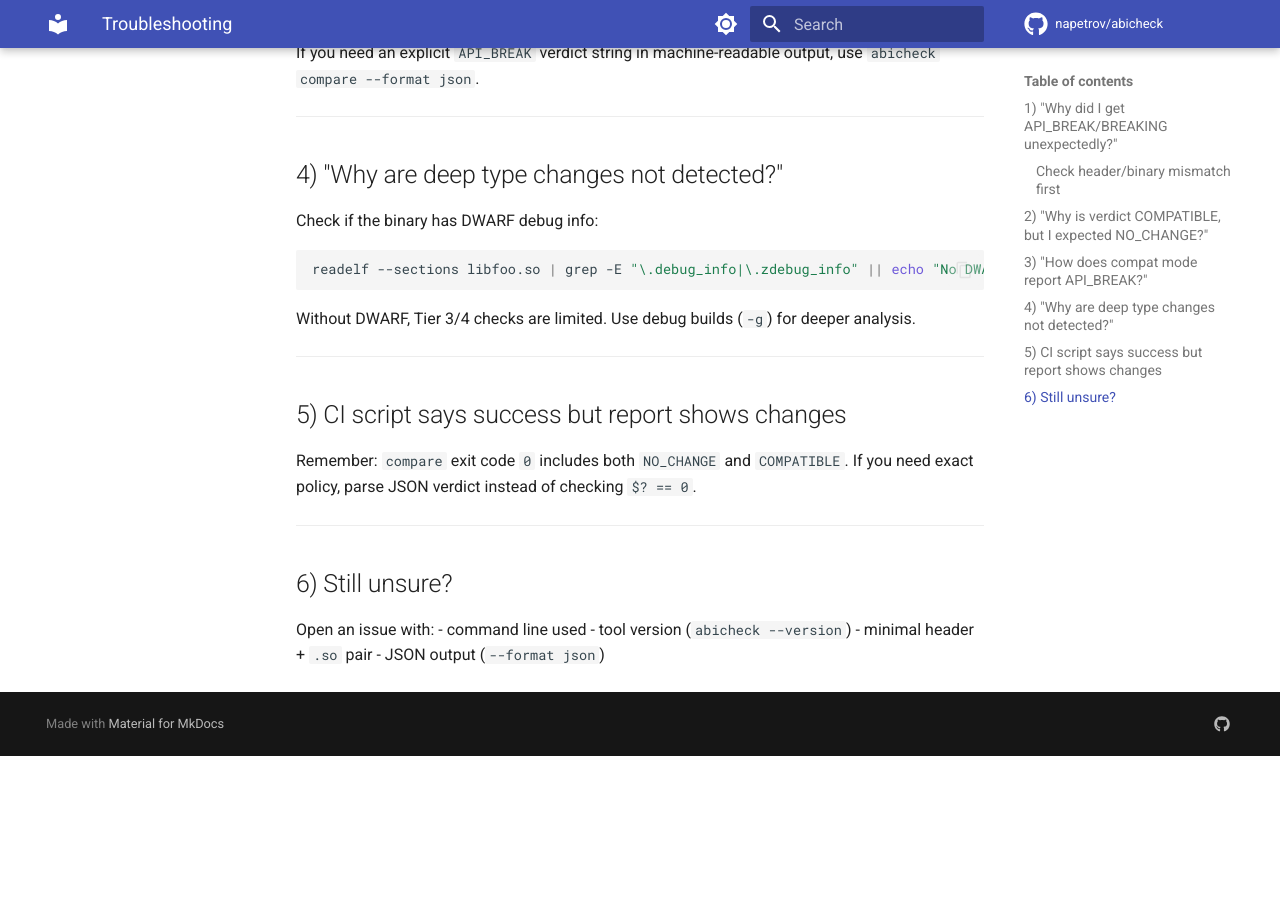
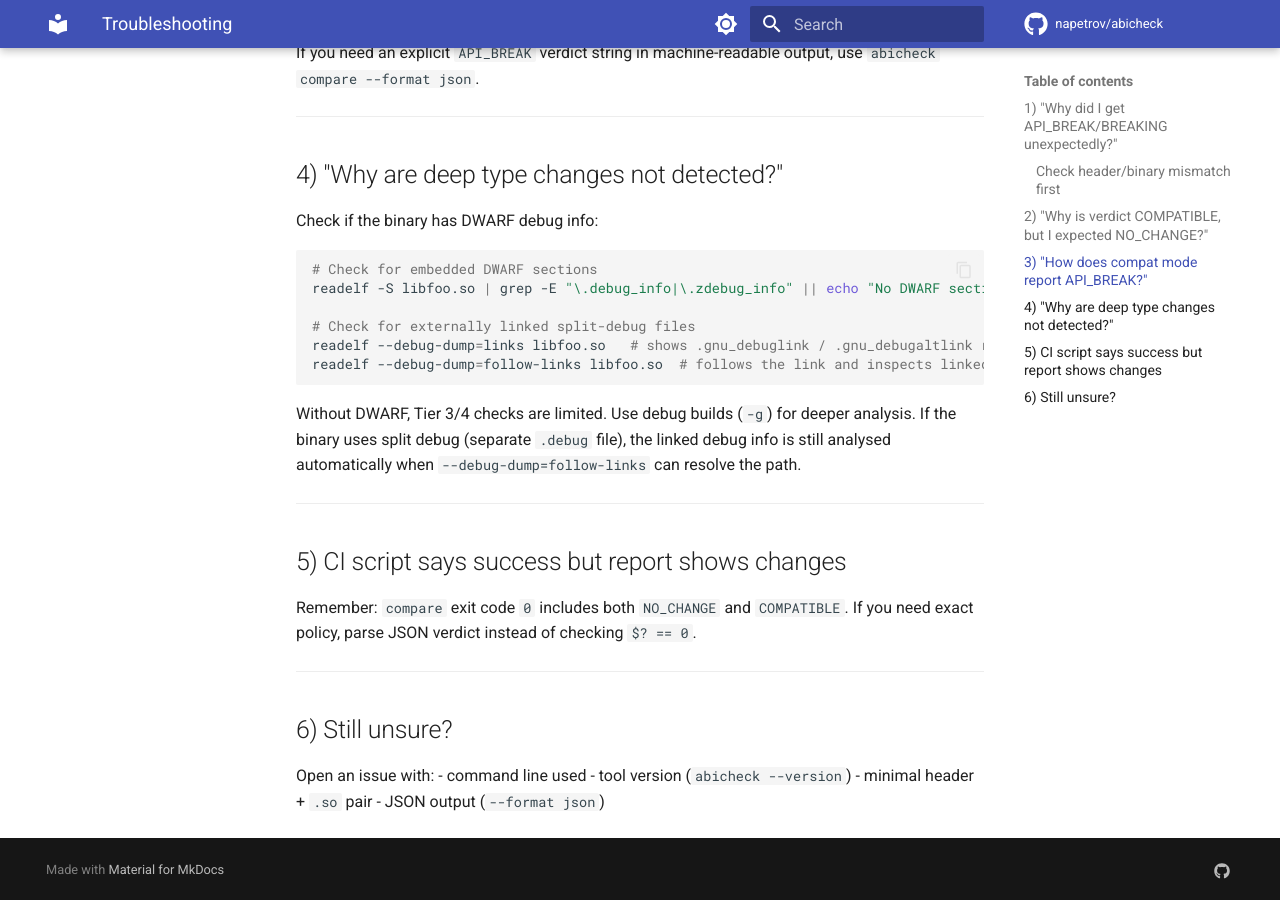
Before and after one commit to napetrov/abicheck, an MkDocs documentation site: the page built from docs/concepts/troubleshooting.md, in a window 1280 px wide and 900 px high, scrolled down 954 px. Built offline with MkDocs 1.6.1 and Material for MkDocs 9.7.7, drawn with Linux system fonts in a browser that asks for light colours; comment, search, counter and statistics services are not loaded; before the commit the page ends 1710 px from its top, so only the background shows below that.

Commit message:
docs: address CodeRabbit comments (v3→v4)
- troubleshooting: add split-debug detection commands (--debug-dump=links/follow-links)
- verdicts: warning gate now surfaces COMPATIBLE verdict via JSON parse
- architecture: ABICC flag parity marked as partial (not full) with ref to from_abicc.md

````diff
--- a/docs/concepts/troubleshooting.md
+++ b/docs/concepts/troubleshooting.md
@@ -44,10 +44,17 @@
 Check if the binary has DWARF debug info:
 
 ```bash
-readelf --sections libfoo.so | grep -E "\.debug_info|\.zdebug_info" || echo "No DWARF sections"
+# Check for embedded DWARF sections
+readelf -S libfoo.so | grep -E "\.debug_info|\.zdebug_info" || echo "No DWARF sections"
+
+# Check for externally linked split-debug files
+readelf --debug-dump=links libfoo.so   # shows .gnu_debuglink / .gnu_debugaltlink references
+readelf --debug-dump=follow-links libfoo.so  # follows the link and inspects linked debug-info
 ```
 
 Without DWARF, Tier 3/4 checks are limited. Use debug builds (`-g`) for deeper analysis.
+If the binary uses split debug (separate `.debug` file), the linked debug info is still
+analysed automatically when `--debug-dump=follow-links` can resolve the path.
 
 ---
 
````
Also changed, not shown: docs/concepts/verdicts.md (+3 -1 lines), docs/reference/architecture.md (+1 -1 lines).
